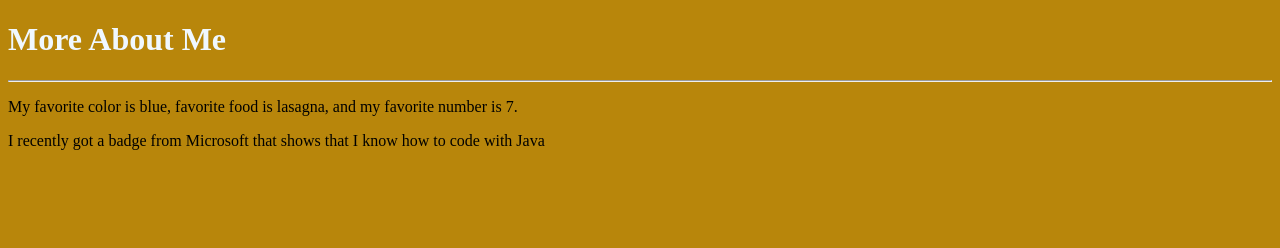
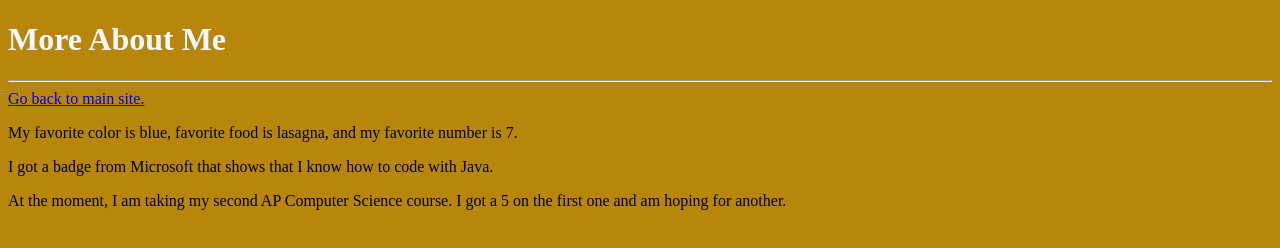
Before and after one commit to Drodr10/Colored-Portfolio, a plain HTML site: page About Me.html in a window 1280 px wide. Drawn offline with Linux system fonts and the light colour scheme; a script that the page names is missing.

Commit message:
Update About Me.html
Updated information to more recent ones.
Added a link to go back to index.html for easier navigation.

```diff
--- a/About Me.html
+++ b/About Me.html
@@ -8,11 +8,17 @@
     <body>
         <h1>More About Me</h1>
         <hr>
+
+        <a href="index.html">Go back to main site.</a>
+
         <p>My favorite color is blue, favorite food is lasagna, and my favorite number is 7.</p>
         <p></p>
         <p></p>
-        <p>I recently got a badge from Microsoft that shows that I know how to code with Java</p>
+        <p>I got a badge from Microsoft that shows that I know how to code with Java.</p>
         <div data-iframe-width="150" data-iframe-height="270" data-share-badge-id="b8481f15-ffaa-4e40-93ab-65ffc70c0f14" data-share-badge-host="https://www.credly.com"></div>
         <script type="text/javascript" async src="//cdn.credly.com/assets/utilities/embed.js"></script>
+        <p></p>
+        <p></p>
+        <p>At the moment, I am taking my second AP Computer Science course. I got a 5 on the first one and am hoping for another.</p>
     </body>
 </html>
```
